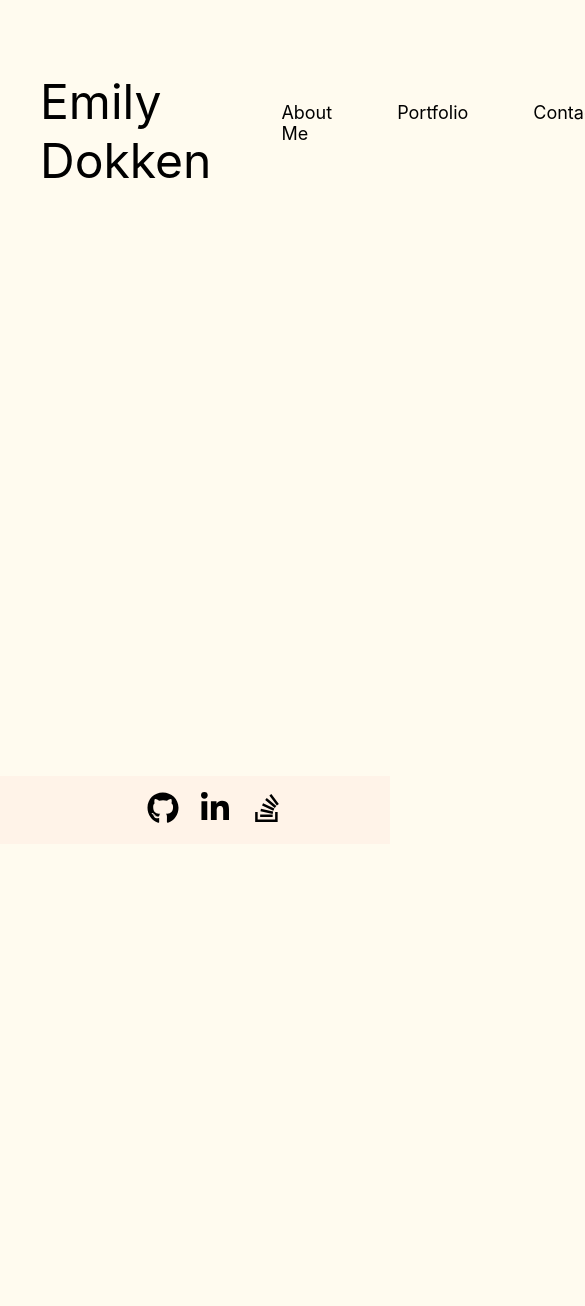
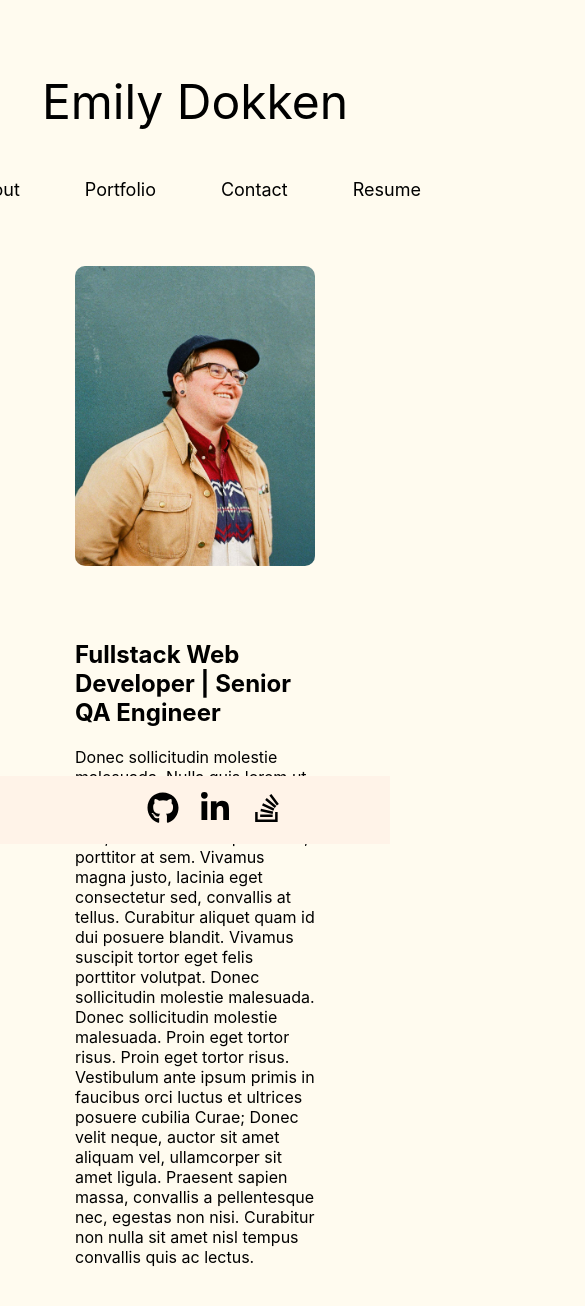
Before and after one commit to emdok/pick-me, a React (Create React App) app: page / in a window 390 px wide. Shown: the top 1306 px of the page, 585 px wide, since content can reach past the window. Before the commit the page ends 844 px from the top, so only its background shows below. Built offline with nearby package versions, Linux system fonts and the light colour scheme.

Commit message:
make about page responsive

```diff
--- a/src/App.js
+++ b/src/App.js
@@ -1,5 +1,6 @@
 import Header from './components/Header';
 import Footer from './components/Footer';
+import About from './components/About';
 import './index.css';
 
 function App() {
@@ -7,7 +8,7 @@ function App() {
     <div>
       <Header></Header>
       <main>
-
+        <About></About>
       </main>
       <Footer></Footer>
     </div>
--- /dev/null
+++ b/src/components/About/index.js
@@ -0,0 +1,21 @@
+import React from 'react';
+
+function About() {
+  return (
+    <section className='About'>
+      <div className='about-image'>
+      <img src={require(`../../assets/img/EmilyDokkenAbout.jpg`)} alt=''></img>
+      </div>
+      <div className='about-text'>
+        <h2>Fullstack Web Developer | Senior QA Engineer</h2>
+        <p>
+          Donec sollicitudin molestie malesuada. Nulla quis lorem ut libero malesuada feugiat. Proin eget tortor risus. Curabitur arcu erat, accumsan id imperdiet et, porttitor at sem. Vivamus magna justo, lacinia eget consectetur sed, convallis at tellus. Curabitur aliquet quam id dui posuere blandit. Vivamus suscipit tortor eget felis porttitor volutpat.
+
+          Donec sollicitudin molestie malesuada. Donec sollicitudin molestie malesuada. Proin eget tortor risus. Proin eget tortor risus. Vestibulum ante ipsum primis in faucibus orci luctus et ultrices posuere cubilia Curae; Donec velit neque, auctor sit amet aliquam vel, ullamcorper sit amet ligula. Praesent sapien massa, convallis a pellentesque nec, egestas non nisi. Curabitur non nulla sit amet nisl tempus convallis quis ac lectus.
+        </p>
+      </div>
+    </section>
+  )
+}
+
+export default About;
--- a/src/components/Navigation/index.js
+++ b/src/components/Navigation/index.js
@@ -4,7 +4,7 @@ function Nav() {
   return (
     <nav>
       <ul>
-        <li>About Me</li>
+        <li>About</li>
         <li>Portfolio</li>
         <li>Contact</li>
         <li>Resume</li>
--- a/src/index.css
+++ b/src/index.css
@@ -19,6 +19,7 @@ header {
 }
 
 nav ul {
+  padding: 0;
   display: flex;
   flex-direction: row;
   justify-content: space-between;
@@ -47,8 +48,32 @@ a:hover {
   font-weight: 400;
 }
 
+.About {
+  display: flex;
+  flex-direction: row;
+  gap: 50px;
+  align-items: center;
+  margin: 100px 75px 50px 75px;
+}
+
+.about-image {
+  flex: 1;
+  height: auto;
+  width: 50%;
+}
+
+.about-text {
+  flex: 1 10%;
+}
+
+.about-image img {
+  max-width: 100%;
+  max-height: 100%;
+  border-radius: 10px;
+}
+
 footer {
-  position: absolute;
+  position: fixed;
   left: 0;
   bottom: 0;
   right: 0;
@@ -68,3 +93,36 @@ footer ul {
   height: 2em;
   width: 2em;
 }
+
+@media only screen and (max-width: 900px) {
+  header {
+    flex-direction: column;
+    align-items: center;
+  }
+
+  .About {
+    flex-direction: column;
+    align-items: center;
+    margin: 50px 75px 50px 75px;
+  }
+
+  .about-image {
+    width: 70%;
+  }
+
+  .about-text {
+    width: 70%;
+    margin-bottom: 100px;
+  }
+}
+
+@media only screen and (max-width: 650px) {
+
+  .about-image {
+    width: 100%;
+  }
+
+  .about-text {
+    width: 100%;
+  }
+}
```
Also changed, not shown: public/manifest.json, src/assets/img/EmilyDokkenAbout.jpg (added).
